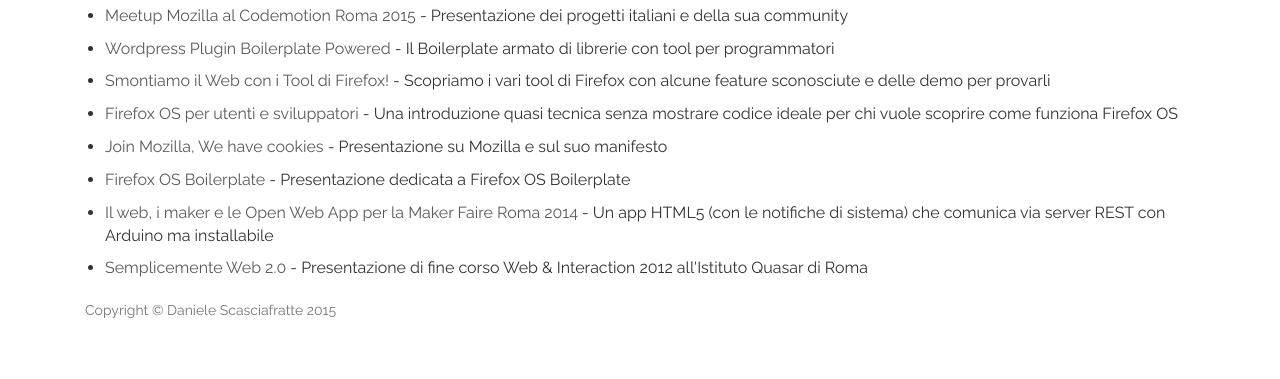
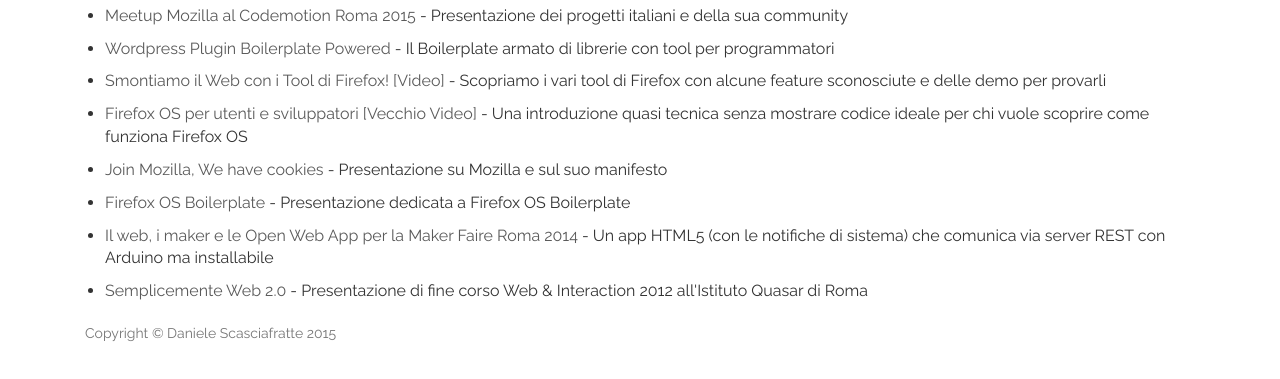
Before and after one commit to FFMilan/Mozilla-Presentation, a plain HTML site: page index.html in a window 1280 px wide. Shown: the part 351-730 px from the top of the page. Drawn offline with nearby package versions, Linux system fonts and the light colour scheme.

Commit message:
aggiunti i video

```diff
--- a/index.html
+++ b/index.html
@@ -55,8 +55,8 @@
                 <ul>
                     <li><a target="_blank" href="http://mte90.github.io/Talk-Mozilla-meetup">Meetup Mozilla al Codemotion Roma 2015</a> - Presentazione dei progetti italiani e della sua community</li>
                     <li><a target="_blank" href="https://docs.google.com/presentation/d/13aR67MKmIvYHu2h8aafGArkkdtCHEzgt2cQvChu3pTA/edit?usp=sharing">Wordpress Plugin Boilerplate Powered</a> - Il Boilerplate armato di librerie con tool per programmatori</li>
-                    <li><a target="_blank" href="http://mte90.github.io/Presentazione-DevTools">Smontiamo il Web con i Tool di Firefox!</a> - Scopriamo i vari tool di Firefox con alcune feature sconosciute e delle demo per provarli</li>
-                    <li><a target="_blank" href="http://mte90.github.io/Presentazione-FirefoxOS">Firefox OS per utenti e sviluppatori</a> - Una introduzione quasi tecnica senza mostrare codice ideale per chi vuole scoprire come funziona Firefox OS</li>
+                    <li><a target="_blank" href="http://mte90.github.io/Presentazione-DevTools">Smontiamo il Web con i Tool di Firefox!</a> <a href="https://www.youtube.com/watch?v=1qEkA29v_VA&list=PLTW7CYCRxoFHMxBdWJwtJ_a9SNemz-rdh">[Video]</a> - Scopriamo i vari tool di Firefox con alcune feature sconosciute e delle demo per provarli</li>
+                    <li><a target="_blank" href="http://mte90.github.io/Presentazione-FirefoxOS">Firefox OS per utenti e sviluppatori</a> <a href="https://www.youtube.com/watch?v=mOFUOh5LW9U&index=14&list=PLTW7CYCRxoFHMxBdWJwtJ_a9SNemz-rdh">[Vecchio Video]</a> - Una introduzione quasi tecnica senza mostrare codice ideale per chi vuole scoprire come funziona Firefox OS</li>
                     <li><a target="_blank" href="http://mte90.github.io/Presentazione-Mozilla">Join Mozilla, We have cookies</a> - Presentazione su Mozilla e sul suo manifesto</li>
                     <li><a target="_blank" href="http://mte90.github.io/Presentazione-Boilerplate">Firefox OS Boilerplate</a> - Presentazione dedicata a Firefox OS Boilerplate</li>
                     <li><a target="_blank" href="http://mte90.github.io/Talk-MakerOWA/">Il web, i maker e le Open Web App per la Maker Faire Roma 2014</a> - Un app HTML5 (con le notifiche di sistema) che comunica via server REST con Arduino ma installabile</li>
```
